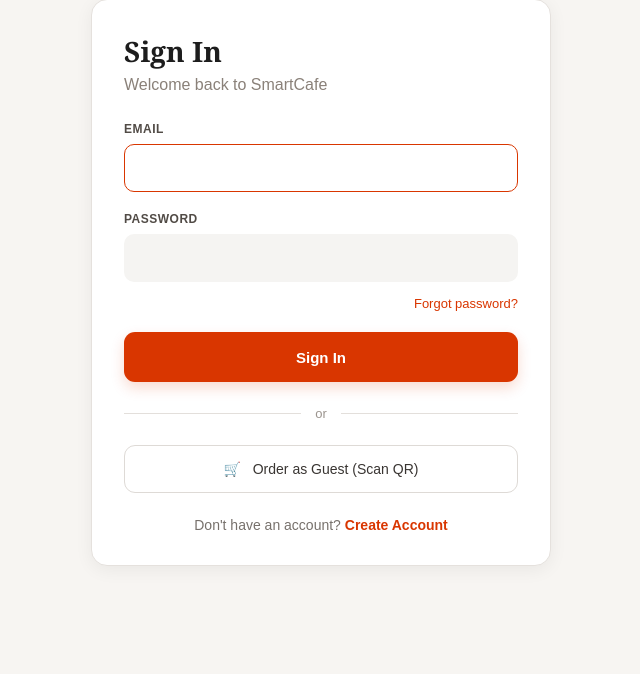
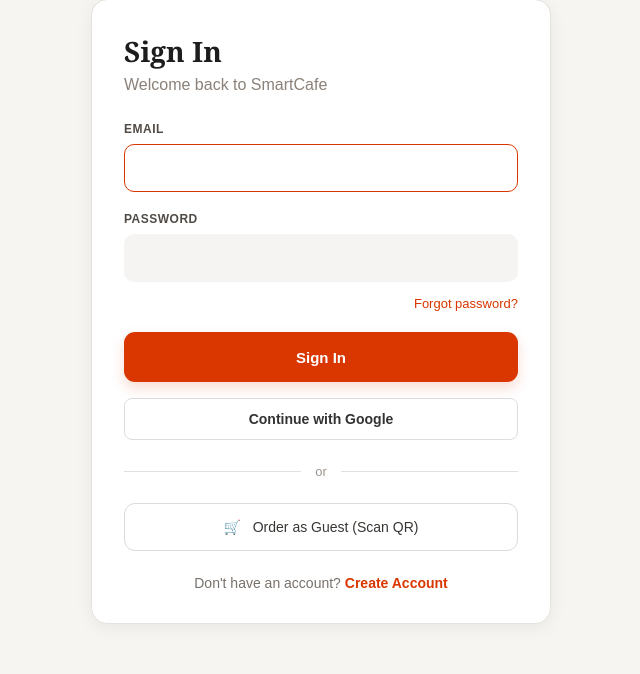
Before and after one commit to adiishhh/cafe_ecommerce, a Django app: page /login/ in a window 1280 px wide. Shown: the part 154-828 px from the top of the page, without its empty margins (319-959 px from the left). Before the commit the page ends 720 px from the top, so only its background shows below. Run offline with Django 5.2, Linux system fonts and the light colour scheme; some libraries are stand-ins or nearby versions.

Commit message:
Basic google auth

```diff
--- a/users/static/users/css/auth.css
+++ b/users/static/users/css/auth.css
@@ -258,6 +258,34 @@ a {
     height: 18px;
 }
 
+.social-login {
+    margin-top: 16px;
+}
+
+.google-button {
+    width: 100%;
+    display: flex;
+    align-items: center;
+    justify-content: center;
+
+    padding: 12px 16px;
+
+    border: 1px solid #ddd;
+    border-radius: 8px;
+
+    background: white;
+    color: #333;
+
+    font-size: 14px;
+    font-weight: 600;
+
+    text-decoration: none;
+}
+
+.google-button:hover {
+    background: #f7f7f7;
+}
+
 
 /* Divider */
 
--- a/users/templates/users/login.html
+++ b/users/templates/users/login.html
@@ -1,4 +1,5 @@
 {% load static %}
+{% load socialaccount %}
 
 <!DOCTYPE html>
 <html lang="en">
@@ -80,6 +81,12 @@
 
                 </form>
 
+                <div class="social-login">
+                    <a href="{% provider_login_url 'google' %}" class="google-button">
+                        Continue with Google
+                    </a>
+                </div>
+
 
                 <div class="divider">
                     <span></span>
```
